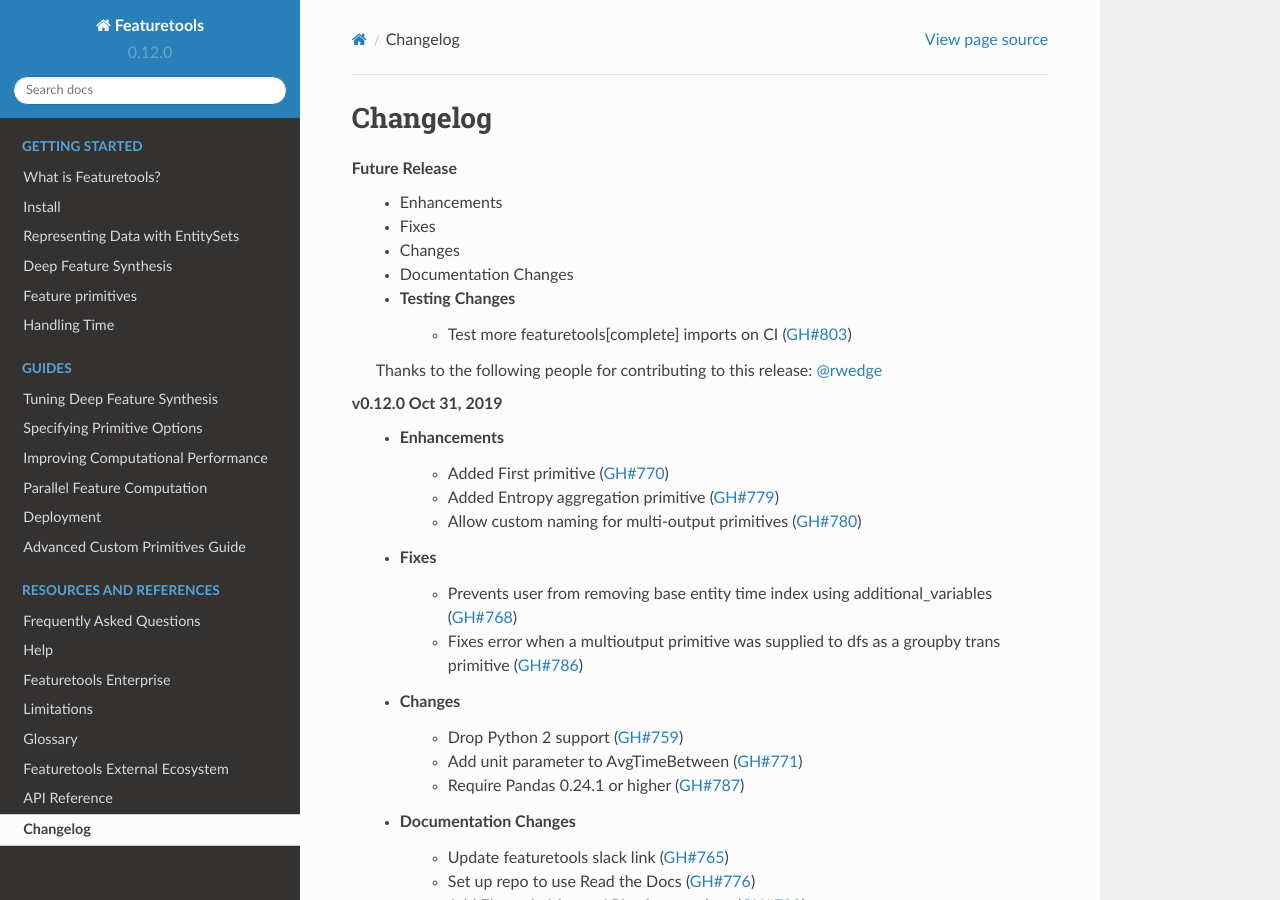
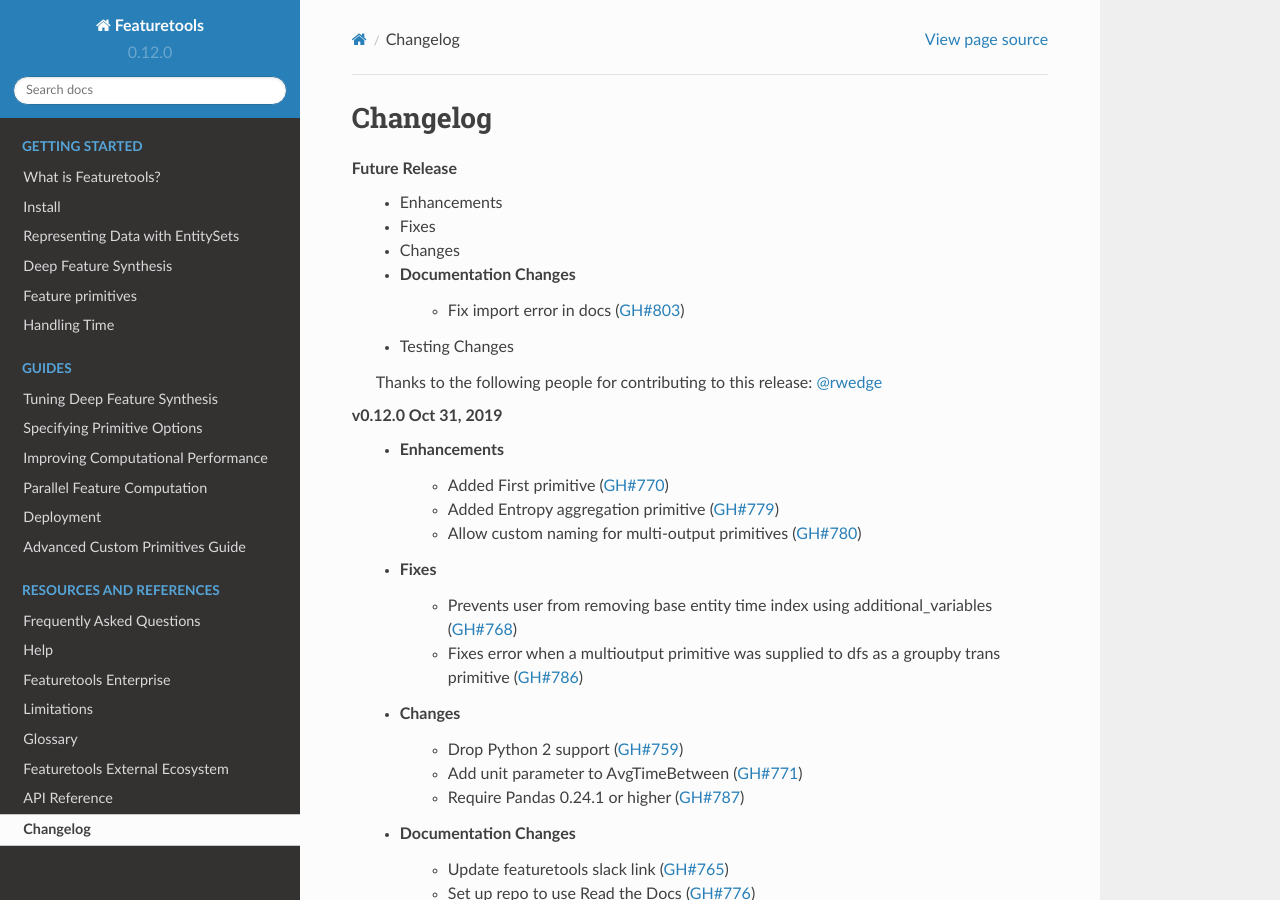
Before and after one commit to alteryx/featuretools, a Sphinx documentation site: the page built from docs/source/changelog.rst, in a window 1280 px wide and 900 px high. Built offline with Sphinx 7.4.7 and the Read the Docs theme 2.0.0, drawn with Linux system fonts in a browser that asks for light colours; pages that are not in the unit, such as notebooks, are missing from menus.

Commit message:
Update changelog.rst

```diff
--- a/docs/source/changelog.rst
+++ b/docs/source/changelog.rst
@@ -7,8 +7,8 @@
     * Fixes
     * Changes
     * Documentation Changes
+        * Fix import error in docs (:pr:`803`)
     * Testing Changes
-        * Test more featuretools[complete] imports on CI (:pr:`803`)
 
     Thanks to the following people for contributing to this release:
     :user:`rwedge`
```
